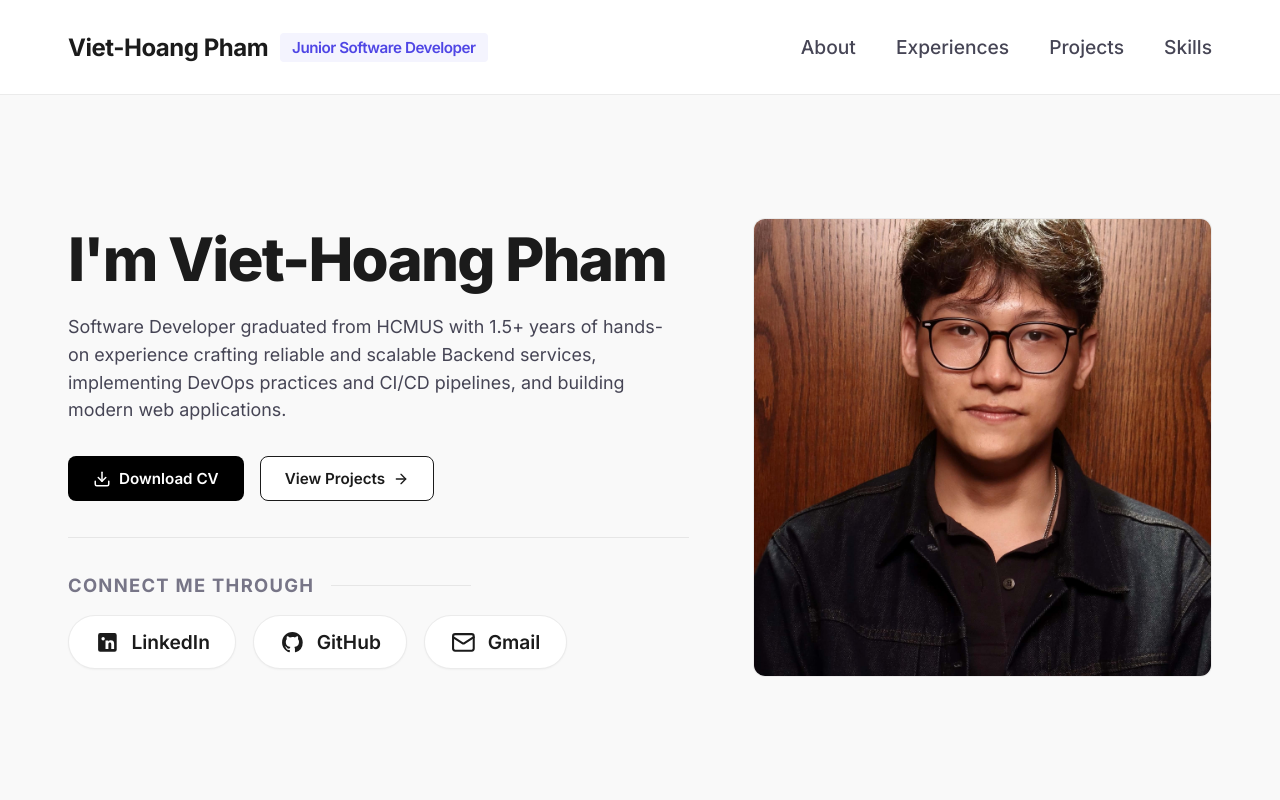
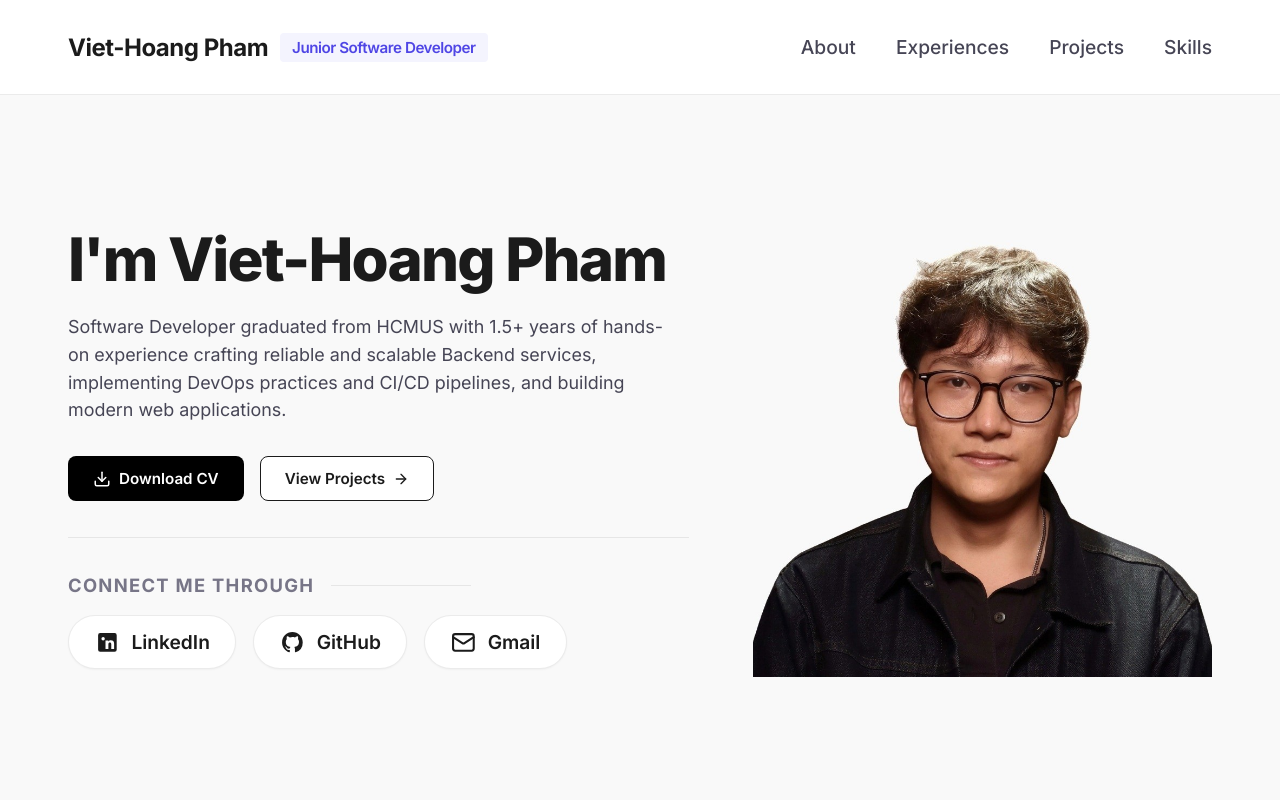
Before and after one commit to HemlockPham7/hemlock-portfolio, a Next.js app: page / in a window 1280 px wide. Shown: the top 800 px of the page. Built offline with nearby package versions, Linux system fonts and the light colour scheme.

Commit message:
portrai background

```diff
--- a/src/app/globals.css
+++ b/src/app/globals.css
@@ -403,9 +403,9 @@ body.portfolio-body {
 }
 
 .hero-media-card {
-  background-color: var(--surface-container-lowest);
-  border: 1px solid var(--border-quiet);
-  border-radius: var(--radius-lg);
+  background-color: transparent;
+  border: none;
+  border-radius: 0;
   overflow: hidden;
 }
 
@@ -413,7 +413,7 @@ body.portfolio-body {
   position: relative;
   width: 100%;
   aspect-ratio: 1 / 1;
-  background-color: var(--surface-container);
+  background-color: transparent;
 }
 
 .hero-portrait-frame img {
--- a/src/app/page.tsx
+++ b/src/app/page.tsx
@@ -345,7 +345,7 @@ export default function PortfolioPage() {
               <div className="hero-media-card">
                 <div className="hero-portrait-frame">
                   <Image
-                    src="/images/portrait.jpg"
+                    src="/images/portrait_remove_background.jpg"
                     alt="Viet-Hoang Pham portrait"
                     width={600}
                     height={700}
```
Also changed, not shown: public/images/portrait_remove_background.jpg (added), 1 other file (tests, documents, lock files or other folders).
